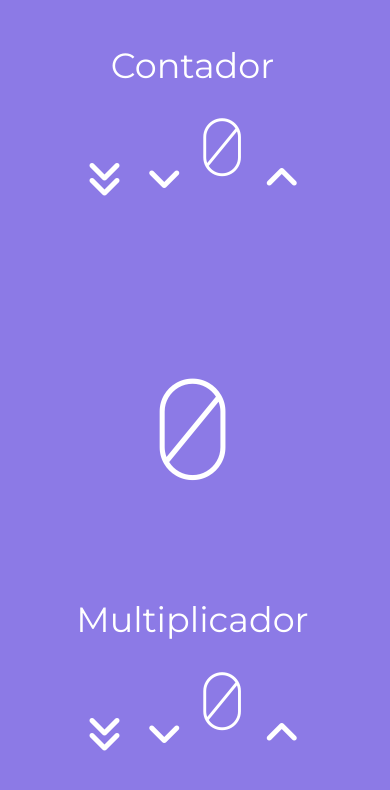
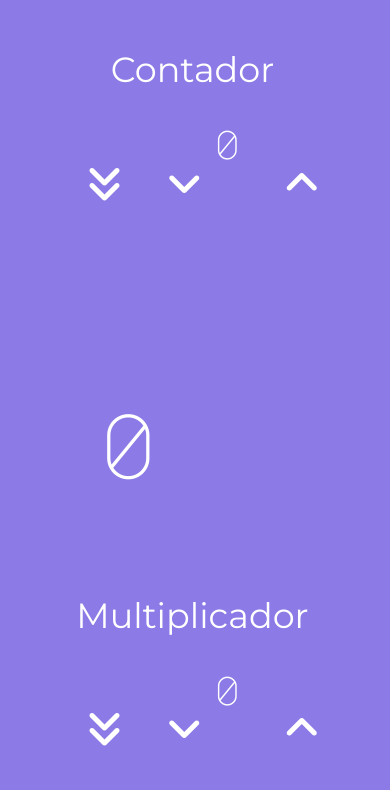
Before and after one commit to AldanaBRZ/counter, a React (Create React App) app: page / in a window 390 px wide. Shown: the top 790 px of the page. Built offline with nearby package versions, Linux system fonts and the light colour scheme.

Commit message:
Font size changed

```diff
--- a/src/App.css
+++ b/src/App.css
@@ -39,6 +39,7 @@ body {
 h1 {
   height: 100%;
   font-size: 100px;
+  margin: 20px;
   font-family: 'Major Mono Display', monospace;
 }
 
@@ -47,7 +48,7 @@ h2 {
 }
 
 .btn {
-  margin: 20px 0;
+  margin: 20px;
   background-color: transparent;
   font-size: 100px;
   color: white;
@@ -68,7 +69,7 @@ h2 {
 
 @media only screen and (max-width: 768px) {
   #main-display {
-    font-size: 140px;
+    font-size: 90px;
   }
 
   .btn {
@@ -76,7 +77,8 @@ h2 {
   }
 
   h1 {
-    font-size: 80px;
+    font-size: 40px;
+    width: max-content;
   }
 
   h2 {
```
